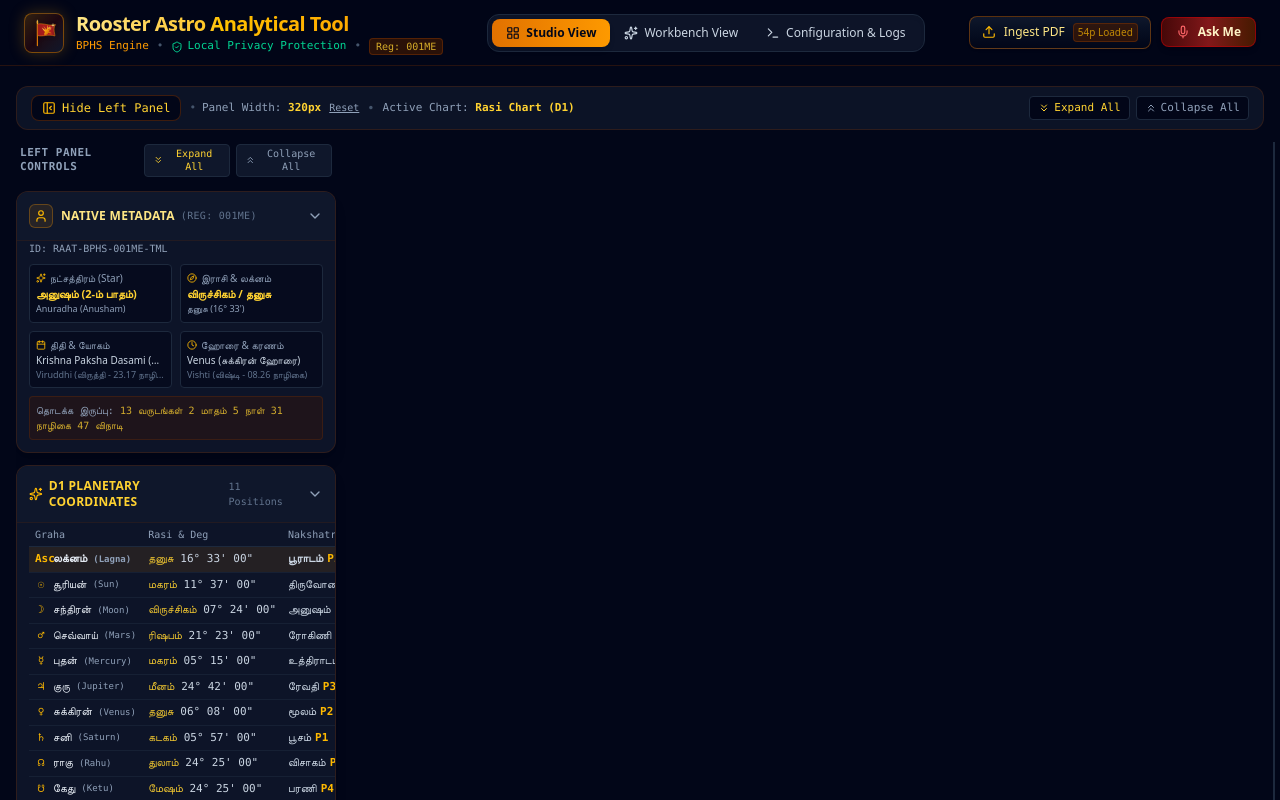
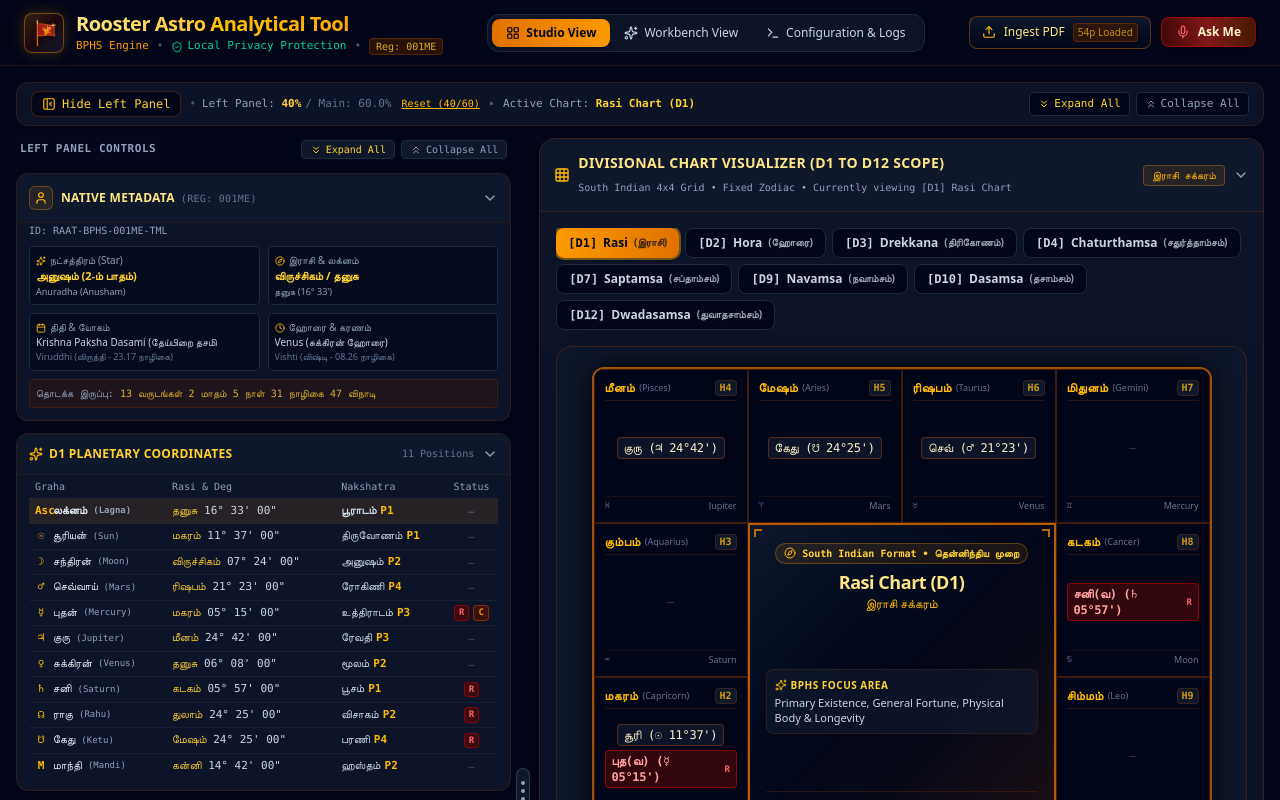
Before and after one commit to j-arun/aistudio, a React (Vite) app: page / in a window 1280 px wide. Shown: the top 800 px of the page. Built offline with nearby package versions, Linux system fonts and the light colour scheme.

Commit message:
feat(ui): refactor left panel width to percentage
Convert the StudioView left panel resizing from fixed pixel values to percentage-based width for improved responsive layout behavior across different screen sizes.

```diff
--- a/src/components/StudioView.tsx
+++ b/src/components/StudioView.tsx
@@ -43,16 +43,16 @@ export const StudioView: React.FC = () => {
   const [isMatrixSectionOpen, setIsMatrixSectionOpen] = useState(true);
   const [showBphsMath, setShowBphsMath] = useState(false);
 
-  // Left Panel Mouse-Driven Resizable Splitter State
-  const [leftPanelWidth, setLeftPanelWidth] = useState<number>(() => {
+  // Left Panel Mouse-Driven Resizable Splitter State (40% default)
+  const [leftPanelPercent, setLeftPanelPercent] = useState<number>(() => {
     try {
-      const saved = localStorage.getItem('studio_left_panel_width');
+      const saved = localStorage.getItem('studio_left_panel_percent');
       if (saved) {
-        const val = parseInt(saved, 10);
-        if (val >= 240 && val <= 650) return val;
+        const val = parseFloat(saved);
+        if (val >= 20 && val <= 65) return val;
       }
     } catch (e) {}
-    return 320;
+    return 40;
   });
   const [isResizing, setIsResizing] = useState(false);
   const containerRef = useRef<HTMLDivElement>(null);
@@ -66,16 +66,14 @@ export const StudioView: React.FC = () => {
     const handleMouseMove = (e: MouseEvent) => {
       if (!isResizing || !containerRef.current) return;
       const containerRect = containerRef.current.getBoundingClientRect();
-      const newWidth = e.clientX - containerRect.left;
-      const minWidth = 240;
-      // Allow up to 55% of container or 650px, ensuring right canvas has at least 340px
-      const maxWidth = Math.min(650, Math.max(300, containerRect.width - 340));
-      if (newWidth >= minWidth && newWidth <= maxWidth) {
-        setLeftPanelWidth(newWidth);
-        try {
-          localStorage.setItem('studio_left_panel_width', newWidth.toString());
-        } catch (err) {}
-      }
+      const relativeX = e.clientX - containerRect.left;
+      const newPercent = (relativeX / containerRect.width) * 100;
+      // Allow user to resize between 25% and 60% (giving main panel 40% to 75%)
+      const clamped = Math.min(60, Math.max(25, Number(newPercent.toFixed(1))));
+      setLeftPanelPercent(clamped);
+      try {
+        localStorage.setItem('studio_left_panel_percent', clamped.toString());
+      } catch (err) {}
     };
 
     const handleMouseUp = () => {
@@ -117,7 +115,7 @@ export const StudioView: React.FC = () => {
   };
 
   return (
-    <div className="max-w-7xl mx-auto px-4 py-3 sm:py-5">
+    <div className="w-full max-w-[1780px] mx-auto px-2 sm:px-4 py-3 sm:py-4">
       {/* Studio Screen Master Efficiency Bar */}
       <div className="mb-3 flex items-center justify-between bg-slate-900/80 px-3.5 py-2 rounded-xl border border-amber-900/30 text-xs font-mono">
         <div className="flex items-center gap-2 text-slate-300">
@@ -143,20 +141,21 @@ export const StudioView: React.FC = () => {
             <div className="hidden lg:flex items-center gap-1.5 text-slate-400 text-[11px]">
               <span className="text-slate-600">•</span>
               <span>
-                Panel Width: <strong className="text-amber-300 font-mono">{leftPanelWidth}px</strong>
+                Left Panel: <strong className="text-amber-300 font-mono">{leftPanelPercent}%</strong>
+                <span className="text-slate-500 ml-1 font-mono">/ Main: {(100 - leftPanelPercent).toFixed(1)}%</span>
               </span>
               <button
                 type="button"
                 onClick={() => {
-                  setLeftPanelWidth(320);
+                  setLeftPanelPercent(40);
                   try {
-                    localStorage.setItem('studio_left_panel_width', '320');
+                    localStorage.setItem('studio_left_panel_percent', '40');
                   } catch (e) {}
                 }}
-                className="text-[10px] text-slate-400 hover:text-amber-300 underline cursor-pointer ml-0.5"
-                title="Reset Left Panel Width to Default (320px)"
+                className="text-[10px] text-amber-400 hover:text-amber-300 underline cursor-pointer ml-1"
+                title="Reset Split to 40% Left / 60% Main"
               >
-                Reset
+                Reset (40/60)
               </button>
             </div>
           )}
@@ -185,45 +184,42 @@ export const StudioView: React.FC = () => {
         </div>
       </div>
 
-      {/* Resizable Layout: Mouse-resizable Left Panel and Main Canvas with Splitter */}
+      {/* Resizable Layout: Mouse-resizable Left Panel (40%) and Main Canvas (60%) with Splitter */}
       <div
         ref={containerRef}
-        className="flex flex-col lg:flex-row items-stretch relative"
+        className="flex flex-col lg:flex-row items-start relative w-full"
       >
-        {/* LEFT PANEL: PERSISTENT METADATA */}
+        {/* LEFT PANEL: PERSISTENT METADATA (40% width on desktop) */}
         {showLeftPanel && (
           <>
-            {/* Desktop fixed-width wrapper & Mobile full-width */}
+            {/* Desktop clamped container (40%) */}
             <div
-              className="w-full lg:shrink-0 overflow-hidden transition-none"
-              style={{ width: undefined }}
+              className="hidden lg:block shrink-0 overflow-y-auto"
+              style={{ width: `${leftPanelPercent}%` }}
             >
-              {/* Desktop clamped container */}
-              <div
-                className="hidden lg:block h-full"
-                style={{ width: `${leftPanelWidth}px` }}
-              >
+              <div className="pr-1">
                 <LeftPanel />
               </div>
-              {/* Mobile container */}
-              <div className="lg:hidden w-full mb-5">
-                <LeftPanel />
-              </div>
+            </div>
+
+            {/* Mobile container */}
+            <div className="lg:hidden w-full mb-4">
+              <LeftPanel />
             </div>
 
             {/* MOUSE-DRIVEN RESIZABLE SPLITTER (AI Studio Style) */}
             <div
               onMouseDown={startResizing}
               onDoubleClick={() => {
-                setLeftPanelWidth(320);
+                setLeftPanelPercent(40);
                 try {
-                  localStorage.setItem('studio_left_panel_width', '320');
+                  localStorage.setItem('studio_left_panel_percent', '40');
                 } catch (e) {}
               }}
-              className={`hidden lg:flex items-center justify-center w-3 hover:w-3.5 mx-1 group cursor-col-resize select-none shrink-0 transition-all z-20 relative ${
-                isResizing ? 'bg-amber-500/15' : 'hover:bg-amber-500/10'
+              className={`hidden lg:flex items-center justify-center w-3 hover:w-3.5 mx-0.5 group cursor-col-resize select-none shrink-0 transition-all z-20 relative self-stretch min-h-[700px] ${
+                isResizing ? 'bg-amber-500/20' : 'hover:bg-amber-500/10'
               }`}
-              title="Drag with mouse to resize left panel (Double-click to reset)"
+              title="Drag with mouse to adjust split (Left: 40% / Main: 60% default. Double-click to reset)"
             >
               {/* Vertical guideline */}
               <div
@@ -236,7 +232,7 @@ export const StudioView: React.FC = () => {
 
               {/* Central Grab Handle with grip dots */}
               <div
-                className={`absolute top-1/2 -translate-y-1/2 flex flex-col items-center gap-1 py-3 px-1 rounded-full bg-slate-900 border transition-all shadow-md ${
+                className={`sticky top-1/2 -translate-y-1/2 flex flex-col items-center gap-1 py-3 px-1 rounded-full bg-slate-900 border transition-all shadow-md ${
                   isResizing
                     ? 'border-amber-400 shadow-[0_0_10px_rgba(245,158,11,0.5)]'
                     : 'border-slate-700/90 group-hover:border-amber-500/70'
@@ -250,8 +246,18 @@ export const StudioView: React.FC = () => {
           </>
         )}
 
-        {/* MAIN CANVAS: DIVISIONAL CHART GRID (Flex-1) */}
-        <div className={`flex-1 min-w-0 flex flex-col gap-4 ${showLeftPanel ? 'lg:pl-2' : ''}`}>
+        {/* MAIN CANVAS: DIVISIONAL CHART GRID (60% width on desktop) */}
+        <div
+          className={`w-full flex-1 min-w-0 flex flex-col gap-4 ${showLeftPanel ? 'lg:pl-2' : ''}`}
+          style={
+            showLeftPanel
+              ? {
+                  width: `calc(${100 - leftPanelPercent}% - 14px)`,
+                  maxWidth: `calc(${100 - leftPanelPercent}% - 14px)`,
+                }
+              : { width: '100%', maxWidth: '100%' }
+          }
+        >
           {/* SECTION 1: Tabbed Divisional Chart Visualizer (Collapsible) */}
           <div className="bg-slate-900/90 rounded-2xl border border-amber-900/40 shadow-xl backdrop-blur overflow-hidden transition-all">
             {/* Header & Collapse Trigger */}
```
